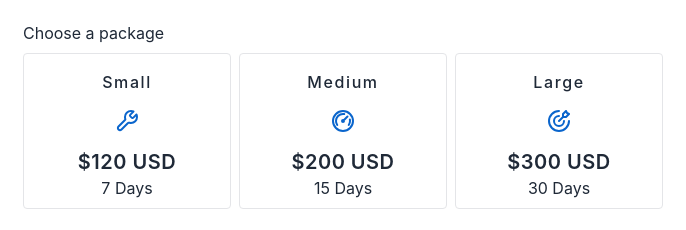
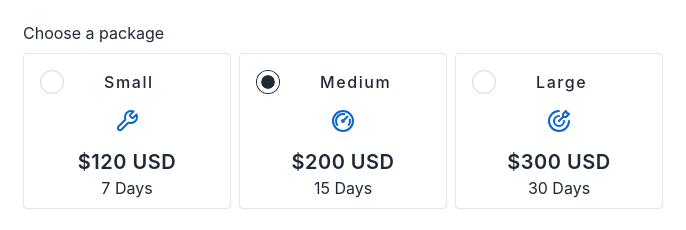
Before and after one commit to muktaranidas/Add-New-Campaign-17.04.2023, a plain HTML site: page index.html in a window 1280 px wide. Shown: the part 501-731 px from the top of the page, 17-703 px from the left. Drawn offline with nearby package versions, Linux system fonts and the light colour scheme.

Commit message:
complete

```diff
--- a/index.html
+++ b/index.html
@@ -34,7 +34,7 @@
         <p class="desription mt-4 mb-8">
           If you have any question or need any assistance you can reach out our
           customer services in
-          <span class="text-blue-500">Customer Care</span> page
+          <a href="#" class="text-blue-500">Customer Care</a>page
         </p>
         <div class="my-4 flex flex-row">
           <div>
@@ -76,28 +76,37 @@
         <h2 class="py-2">Choose a package</h2>
         <div class="grid grid-cols-1 lg:grid-cols-3">
           <div class="package-div border text-center">
+            <div class="flex flex-row space-x-10">
+              <input type="radio" name="radio-1" class="radio" />
               <span
-              class="block text-md font-medium tracking-widest dark:text-violet-400"
+                class="block text-md text-center font-medium tracking-widest dark:text-violet-400"
                 >Small</span
               >
+            </div>
             <img src="/small.svg" alt="" class="mx-auto my-4" />
             <h2 class="text-xl font-semibold tracking-wide">$120 USD</h2>
             <p>7 Days</p>
           </div>
           <div class="package-div border text-center">
+            <div class="flex flex-row space-x-10">
+              <input type="radio" name="radio-1" class="radio" checked />
               <span
-              class="block text-md font-medium tracking-widest dark:text-violet-400"
+                class="block text-md text-center font-medium tracking-widest dark:text-violet-400"
                 >Medium</span
               >
+            </div>
             <img src="/medium.svg" alt="" class="mx-auto my-4" />
             <h2 class="text-xl font-semibold tracking-wide">$200 USD</h2>
             <p>15 Days</p>
           </div>
           <div class="package-div border text-center">
+            <div class="flex flex-row space-x-10">
+              <input type="radio" name="radio-1" class="radio" />
               <span
-              class="block text-md font-medium tracking-widest dark:text-violet-400"
+                class="block text-md text-center font-medium tracking-widest dark:text-violet-400"
                 >Large</span
               >
+            </div>
             <img src="/large.svg" alt="" class="mx-auto my-4" />
             <h2 class="text-xl font-semibold tracking-wide">$300 USD</h2>
             <p>30 Days</p>
```
Lines whose indentation alone changed are shown as unchanged.
